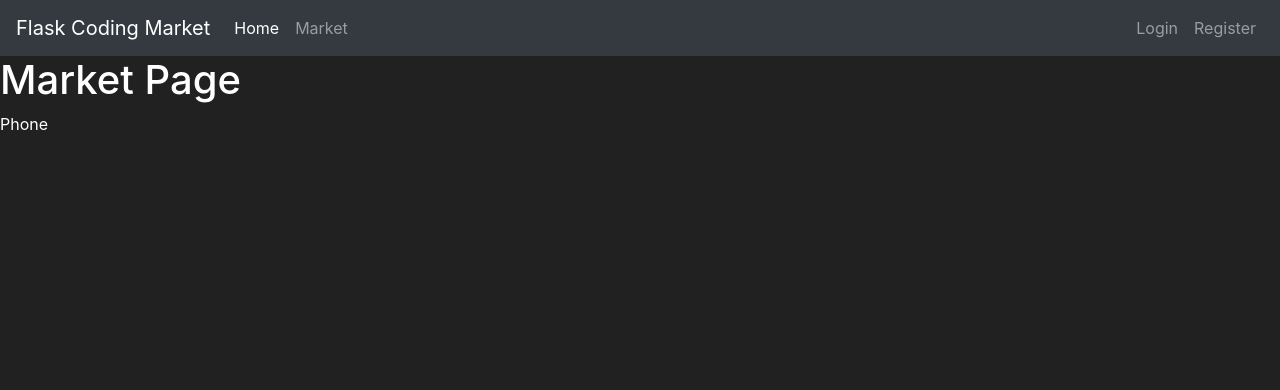
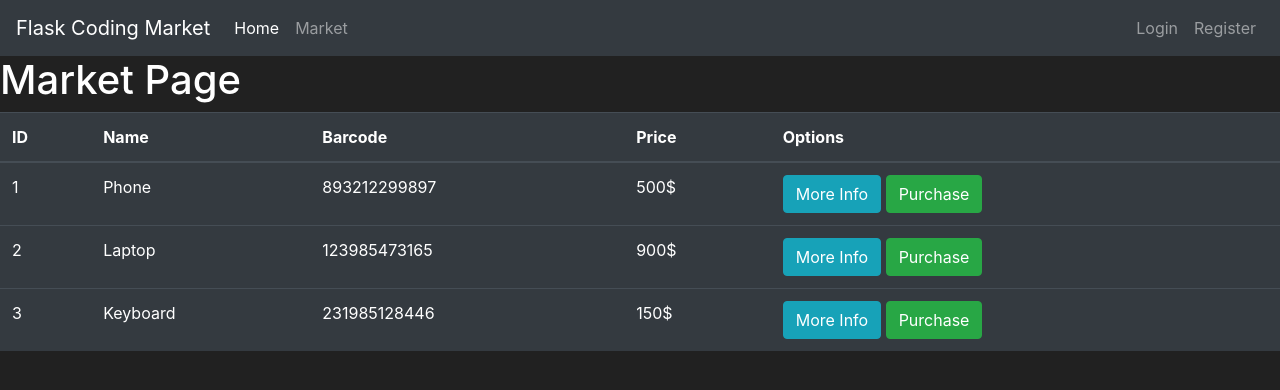
Before and after one commit to zohansyahfatomi/Flask-Course---Python-Web-Application-Development, a Flask app: page /market in a window 1280 px wide. Shown: the top 390 px of the page. Run offline with Flask 2, Linux system fonts and the light colour scheme.

Commit message:
p4. template inheritance

```diff
--- a/market.py
+++ b/market.py
@@ -8,4 +8,9 @@ def home_page():
 
 @app.route('/market')
 def market_page():
-    return render_template('market.html',item_name = 'Phone')
+    items = [
+    {'id': 1, 'name': 'Phone', 'barcode': '893212299897', 'price': 500},
+    {'id': 2, 'name': 'Laptop', 'barcode': '123985473165', 'price': 900},
+    {'id': 3, 'name': 'Keyboard', 'barcode': '231985128446', 'price': 150}
+    ]
+    return render_template('market.html',items = items)
--- a/templates/market.html
+++ b/templates/market.html
@@ -38,7 +38,34 @@
 
 
     <h1>Market Page</h1>
-    <p>{{ item_name }}</p>
+    <!-- <p>{{ items }}</p> -->
+    <table class="table table-hover table-dark">
+        <thead>
+            <tr>
+                <!-- Your Columns HERE -->
+                <th scope="col">ID</th>
+                <th scope="col">Name</th>
+                <th scope="col">Barcode</th>
+                <th scope="col">Price</th>
+                <th scope="col">Options</th>
+            </tr>
+        </thead>
+        <tbody>
+            <!-- Your rows inside the table HERE: -->
+            {% for item in items %} <!--call logic code-->
+                <tr>
+                    <td>{{item.id}}</td>
+                    <td>{{item.name}}</td>
+                    <td>{{item.barcode}}</td>
+                    <td>{{item.price}}$</td>
+                    <td>
+                        <button class="btn btn-outline btn-info">More Info</button>
+                        <button class="btn btn-outline btn-success">Purchase</button>
+                    </td>
+                </tr>
+            {% endfor %}
+        </tbody>
+    </table>
 
 
     <!-- Optional JavaScript; choose one of the two! -->
```
